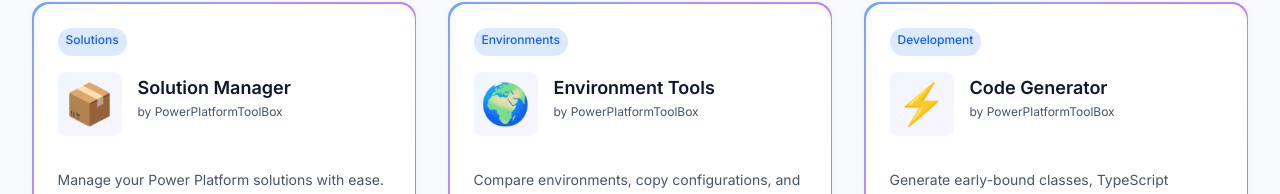
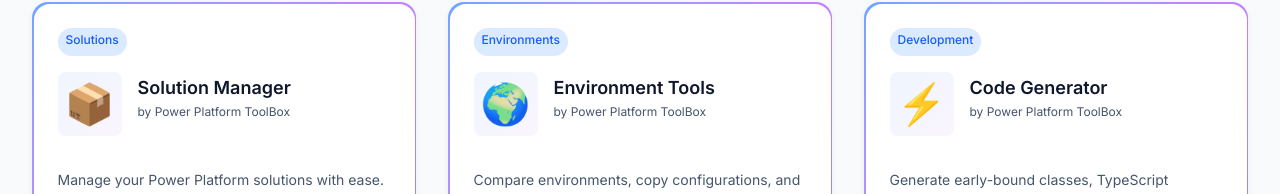
Before and after one commit to PowerPlatformToolBox/pptb-web, a Next.js app: page /tools in a window 1280 px wide. Shown: the part 454-648 px from the top of the page. Built offline with nearby package versions, Linux system fonts and the light colour scheme; no server answers.

Commit message:
Fix contributor name formatting in mock tools data

```diff
--- a/app/(public)/tools/page.tsx
+++ b/app/(public)/tools/page.tsx
@@ -25,7 +25,7 @@
         name: "Solution Manager",
         description: "Manage your Power Platform solutions with ease. Export, import, and version control your solutions.",
         iconurl: "📦",
-        contributors: ["PowerPlatformToolBox"],
+        contributors: ["Power Platform ToolBox"],
         categories: ["Solutions"],
         downloads: 1250,
         rating: 4.8,
@@ -36,7 +36,7 @@
         name: "Environment Tools",
         description: "Compare environments, copy configurations, and manage environment settings efficiently.",
         iconurl: "🌍",
-        contributors: ["PowerPlatformToolBox"],
+        contributors: ["Power Platform ToolBox"],
         categories: ["Environments"],
         downloads: 980,
         rating: 4.6,
@@ -47,7 +47,7 @@
         name: "Code Generator",
         description: "Generate early-bound classes, TypeScript definitions, and more from your Dataverse metadata.",
         iconurl: "⚡",
-        contributors: ["PowerPlatformToolBox"],
+        contributors: ["Power Platform ToolBox"],
         categories: ["Development"],
         downloads: 2100,
         rating: 4.9,
@@ -58,7 +58,7 @@
         name: "Plugin Manager",
         description: "Register, update, and manage your plugins and custom workflow activities with a modern interface.",
         iconurl: "🔌",
-        contributors: ["PowerPlatformToolBox"],
+        contributors: ["Power Platform ToolBox"],
         categories: ["Development"],
         downloads: 1450,
         rating: 4.7,
@@ -69,7 +69,7 @@
         name: "Data Import/Export",
         description: "Import and export data using Excel, CSV, or JSON. Support for bulk operations and data transformation.",
         iconurl: "📊",
-        contributors: ["PowerPlatformToolBox"],
+        contributors: ["Power Platform ToolBox"],
         categories: ["Data"],
         downloads: 1800,
         rating: 4.5,
@@ -80,7 +80,7 @@
         name: "Performance Monitor",
         description: "Monitor and analyze the performance of your Power Platform solutions. Identify bottlenecks and optimize.",
         iconurl: "📈",
-        contributors: ["PowerPlatformToolBox"],
+        contributors: ["Power Platform ToolBox"],
         categories: ["Monitoring"],
         downloads: 750,
         rating: 4.4,
```
